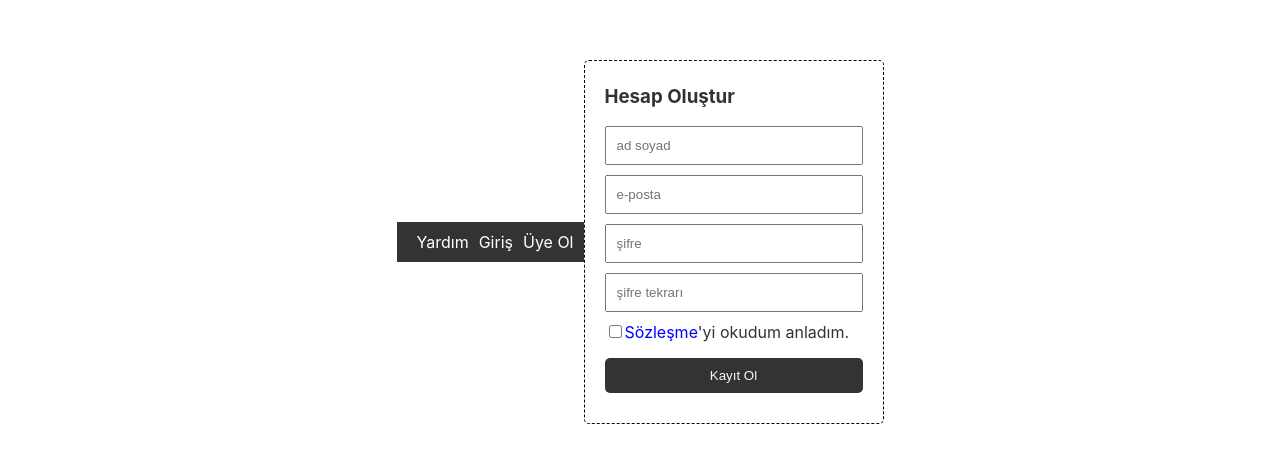
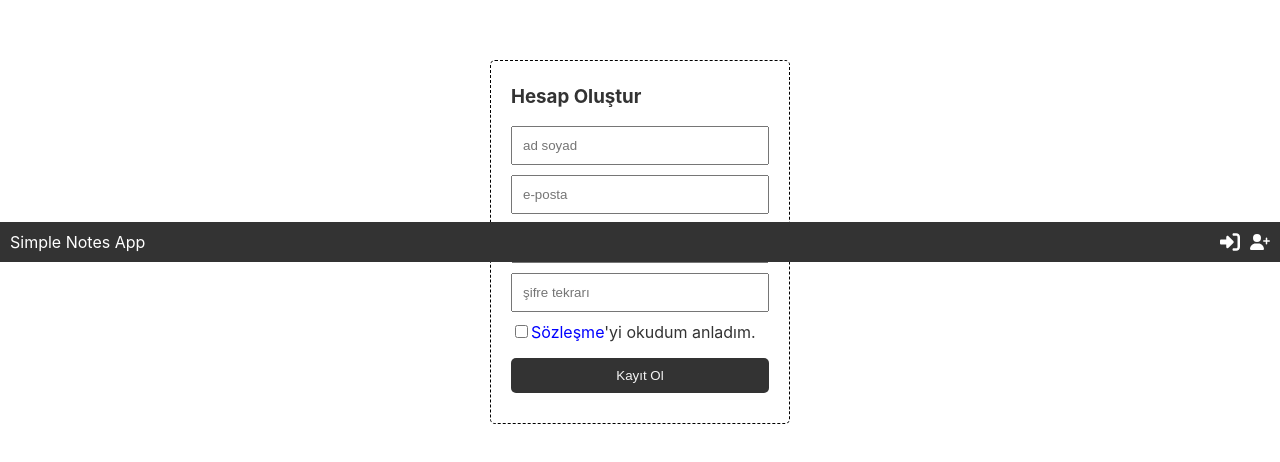
Before and after one commit to emrahbeydilli/simple-notes, a React (Create React App) app: page /signup in a window 1280 px wide. Shown: the part 158-620 px from the top of the page. Built offline with nearby package versions, Linux system fonts and the light colour scheme; no server answers.

Commit message:
added font awesome

```diff
--- a/src/routes/header/header.component.jsx
+++ b/src/routes/header/header.component.jsx
@@ -1,21 +1,51 @@
 import styles from "./header.module.css";
-import { Fragment, useContext} from "react";
+import { Fragment, useContext } from "react";
 import { Outlet, Link } from "react-router-dom";
 import { UserContext } from "../../utils/userContext";
 import { signOutUser } from "../../utils/firebase.utils";
+import { FontAwesomeIcon } from "@fortawesome/react-fontawesome";
+import { faPlus, faUserPlus, faRightToBracket, faRightFromBracket } from "@fortawesome/free-solid-svg-icons";
 
 const Header = () => {
-    const {user} = useContext(UserContext);
+    const { user } = useContext(UserContext);
     return (
         <Fragment>
             <header className={styles.container}>
-            <div className={styles.username}>{user && user.displayName}</div>
+                <div className={styles.username}>{user ? user.displayName : "Simple Notes App"}</div>
                 <nav>
-                    <Link>Yardım</Link>
-                    {user ? <Link onClick={signOutUser}>Çıkış</Link> : (
+                    {user ? (
                         <Fragment>
-                            <Link to="/">Giriş</Link>
-                            <Link to="/signup">Üye Ol</Link>
+                            <Link>
+                                <FontAwesomeIcon
+                                    icon={faPlus}
+                                    title="Not Ekle"
+                                    size="lg"
+
+                                />
+                            </Link>
+                            <Link onClick={signOutUser}>
+                                <FontAwesomeIcon
+                                    icon={faRightFromBracket}
+                                    title="Çıkış"
+                                    size="lg"
+                                />
+                            </Link>
+                        </Fragment>
+                    ) : (
+                        <Fragment>
+                            <Link to="/">
+                                <FontAwesomeIcon
+                                    icon={faRightToBracket}
+                                    title="Giriş"
+                                    size="lg"
+                                />
+                            </Link>
+                            <Link to="/signup">
+                                <FontAwesomeIcon
+                                    icon={faUserPlus}
+                                    title="Hesap Oluştur"
+                                />
+                            </Link>
                         </Fragment>
                     )}
                 </nav>
--- a/src/routes/header/header.module.css
+++ b/src/routes/header/header.module.css
@@ -5,6 +5,8 @@
     background-color: #333;
     color: white;
     height: 40px;
+    position: absolute;
+    width: 100%;
 }
 
 nav a{
--- a/src/routes/home/home.component.jsx
+++ b/src/routes/home/home.component.jsx
@@ -1,7 +1,10 @@
+// import ClipLoader from "react-spinners/ClipLoader";
+import styles from "./home.module.css";
+
 const Home = () => {
     return (
-        <div>
-            Home
+        <div className={styles.container}>
+            <p>Herhangi bir not bulunmuyor!</p>
         </div>
      );
 }
--- /dev/null
+++ b/src/routes/home/home.module.css
@@ -0,0 +1,7 @@
+.container {
+    display: flex;
+    justify-content: center;
+    align-items: center;
+    height: 100vh;
+    padding-top: 40px;
+}
```
Also changed, not shown: package.json (+7 -0 lines), src/components/note-card/note-card.component.jsx (added, +9 -0 lines), src/components/note-card/note-card.module.css (added), 2 other files (tests, documents, lock files or other folders).
